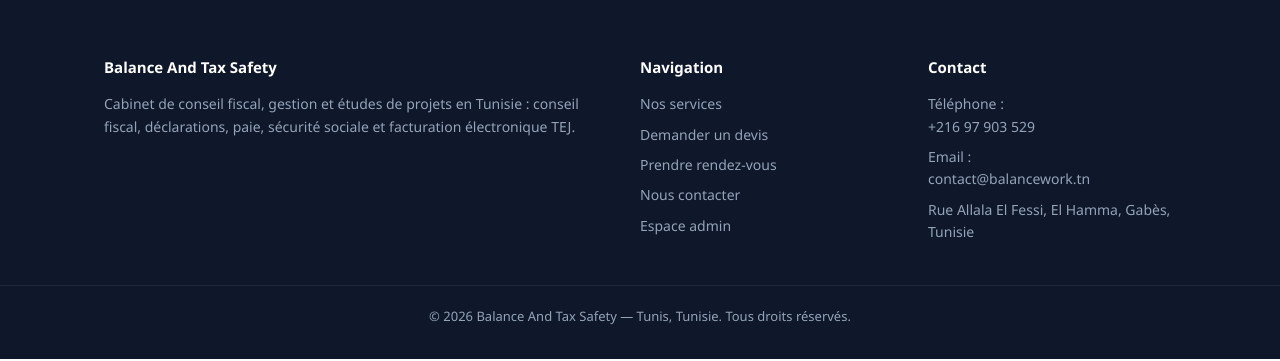
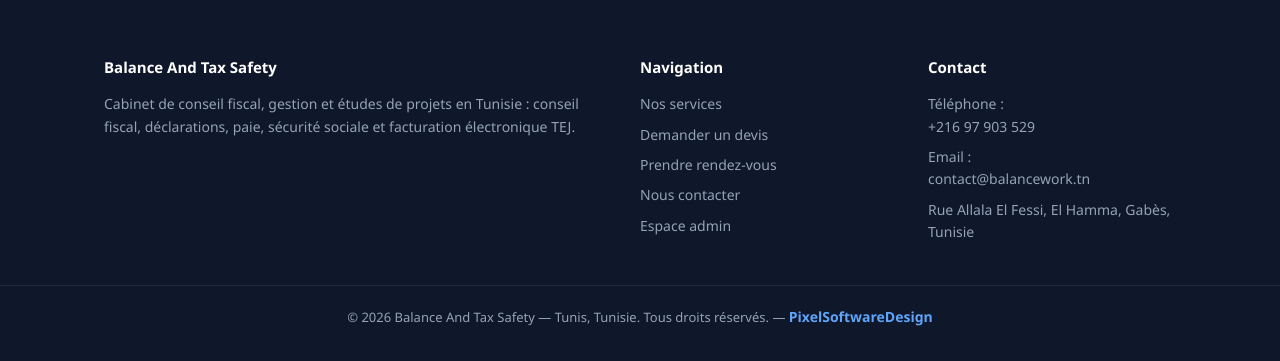
Before and after one commit to ihashdesign-netizen/balancework, a Django app: page / in a window 1280 px wide. Shown: the part 3649-4010 px from the top of the page. Run offline with Django 5.2, Linux system fonts and the light colour scheme; data comes from the database, SQL or seed files in the repository.

Commit message:
Add PixelSoftwareDesign copyright link in footer

```diff
--- a/static/css/style.css
+++ b/static/css/style.css
@@ -252,6 +252,8 @@
 .site-footer a:hover { color: #fff; }
 .site-footer p { font-size: 14px; margin: 0; }
 .footer-bottom { border-top: 1px solid rgba(255, 255, 255, 0.08); margin-top: 40px; padding-top: 20px; text-align: center; font-size: 13px; }
+.footer-bottom a { display: inline; color: #60a5fa; margin: 0; font-weight: 600; }
+.footer-bottom a:hover { color: #fff; }
 
 /* ---------- Badge / misc ---------- */
 .badge { display: inline-block; padding: 3px 10px; border-radius: 999px; font-size: 12px; font-weight: 700; }
--- a/static/js/main.js
+++ b/static/js/main.js
@@ -76,7 +76,7 @@
           <p>Rue Allala El Fessi, El Hamma, Gabès, Tunisie</p>
         </div>
       </div>
-      <div class="footer-bottom">© ${new Date().getFullYear()} ${SITE.name} — Tunis, Tunisie. Tous droits réservés.</div>
+      <div class="footer-bottom">© ${new Date().getFullYear()} ${SITE.name} — Tunis, Tunisie. Tous droits réservés. — <a href="https://pixelsoftwaredesign.xyz" rel="noopener" target="_blank">PixelSoftwareDesign</a></div>
     </footer>`;
 }
 
```
